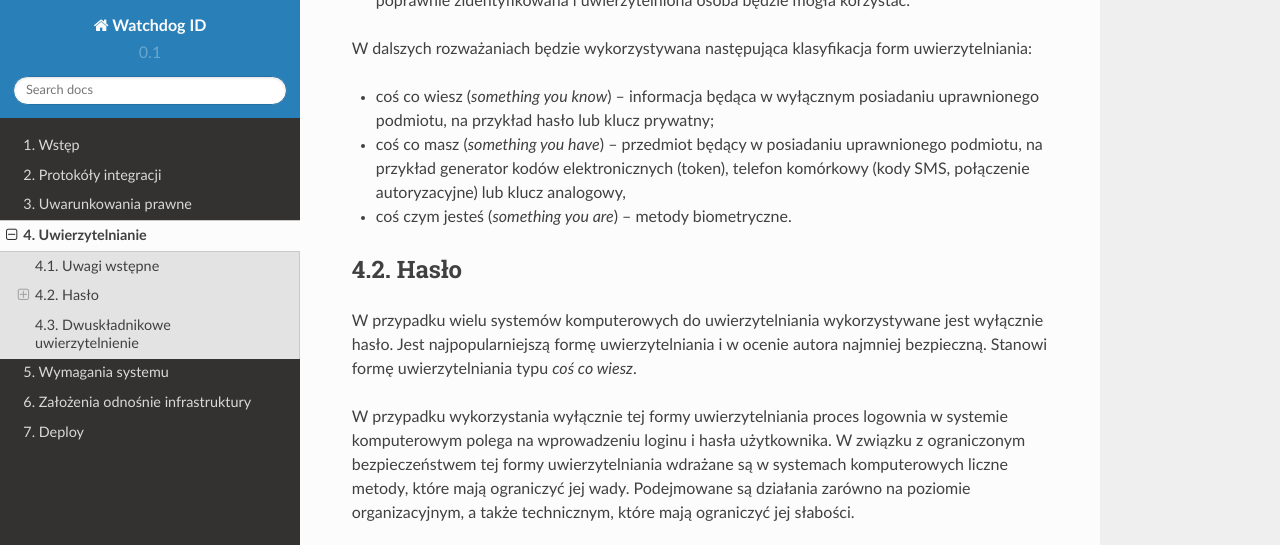
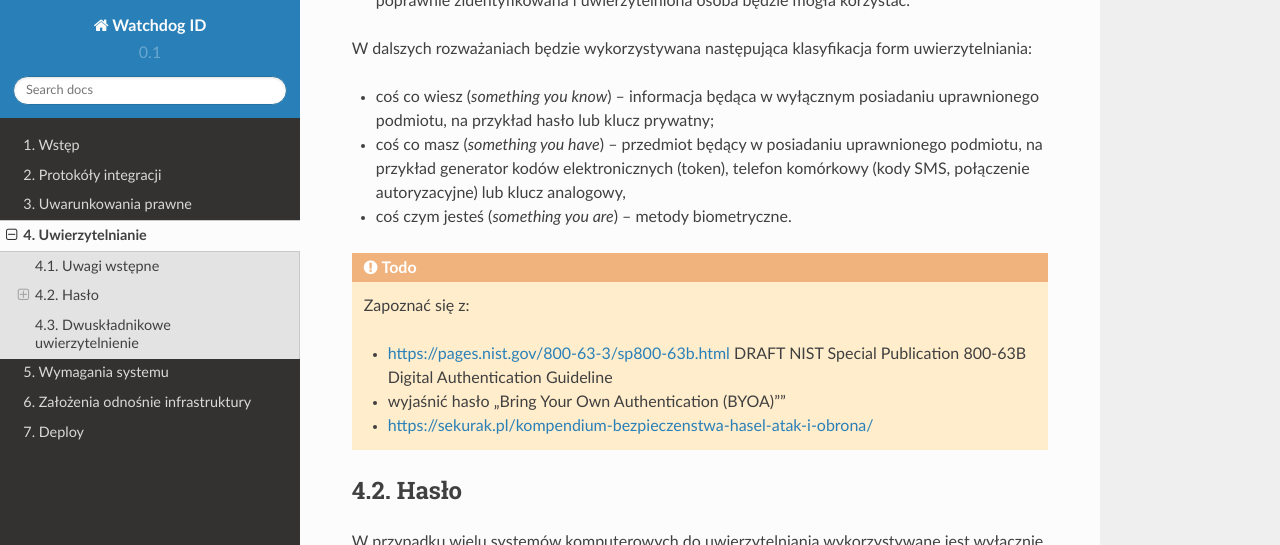
Before and after one commit to watchdogpolska/watchdog-id, a Sphinx documentation site: the page built from docs/sections/authentication.rst, in a window 1280 px wide and 900 px high, scrolled down 899 px, cut to the strip 0-545 px from the top of the window. Built offline with Sphinx 7.4.7 and the Read the Docs theme 2.0.0, drawn with Linux system fonts in a browser that asks for light colours.

Commit message:
Update style of TODOs

```diff
--- a/docs/conf.py
+++ b/docs/conf.py
@@ -258,3 +258,4 @@ texinfo_documents = [
 
 # How to display URL addresses: 'footnote', 'no', or 'inline'.
 # texinfo_show_urls = 'footnote'
+todo_include_todos = True
--- a/docs/sections/authentication.rst
+++ b/docs/sections/authentication.rst
@@ -26,9 +26,10 @@ W dalszych rozważaniach będzie wykorzystywana następująca klasyfikacja form
 * coś czym jesteś (*something you are*) – metody biometryczne.
 
 .. todo:: Zapoznać się z:
-    https://pages.nist.gov/800-63-3/sp800-63b.html DRAFT NIST Special Publication 800-63B Digital Authentication Guideline
-    Bring Your Own Authentication (BYOA)
-    https://sekurak.pl/kompendium-bezpieczenstwa-hasel-atak-i-obrona/
+
+    * https://pages.nist.gov/800-63-3/sp800-63b.html DRAFT NIST Special Publication 800-63B Digital Authentication Guideline
+    * wyjaśnić hasło "Bring Your Own Authentication (BYOA)""
+    * https://sekurak.pl/kompendium-bezpieczenstwa-hasel-atak-i-obrona/
 
 .. _password_policy:
 
```
